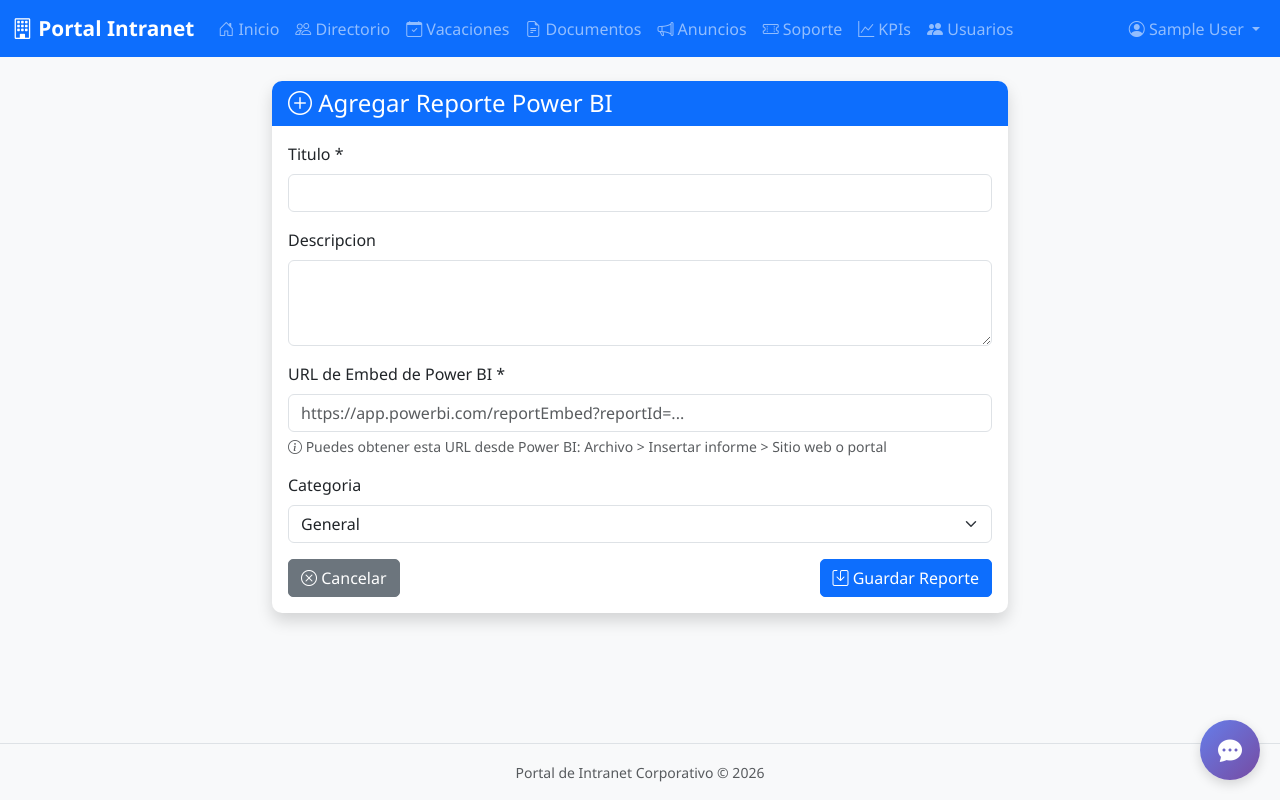
After one commit to Walter102202/AIntranet, a Flask app: page /kpis/create in a window 1280 px wide. The commit adds this page. Run offline with Flask 3, Linux system fonts and the light colour scheme; the visitor is signed in with stand-in values (Sample User, id 1); data that the repository does not hold is empty.

Commit message:
Add KPIs module for Power BI reports integration
- New module to embed and display Power BI reports in the intranet
- CRUD operations for reports (admin only)
- Full screen view capability for reports
- Categories: general, ventas, finanzas, operaciones, rrhh, marketing
- Added navbar link for KPIs section

```diff
--- a/app.py
+++ b/app.py
@@ -21,6 +21,7 @@ from modules.documents import documents_bp
 from modules.announcements import announcements_bp
 from modules.tickets import tickets_bp
 from modules.chatbot import chatbot_bp
+from modules.kpis import kpis_bp
 
 # Crear aplicación
 app = Flask(__name__)
@@ -35,6 +36,7 @@ app.register_blueprint(documents_bp)
 app.register_blueprint(announcements_bp)
 app.register_blueprint(tickets_bp)
 app.register_blueprint(chatbot_bp)
+app.register_blueprint(kpis_bp)
 
 
 @app.route('/')
--- /dev/null
+++ b/modules/kpis/__init__.py
@@ -0,0 +1,5 @@
+from flask import Blueprint
+
+kpis_bp = Blueprint('kpis', __name__, url_prefix='/kpis')
+
+from . import routes
--- /dev/null
+++ b/modules/kpis/routes.py
@@ -0,0 +1,101 @@
+"""
+Rutas del módulo de KPIs con Power BI
+"""
+from flask import render_template, request, redirect, url_for, flash, session
+from modules.kpis import kpis_bp
+from modules.auth.routes import login_required
+from models import PowerBIReport
+
+
+@kpis_bp.route('/')
+@login_required
+def index():
+    """Lista de reportes de Power BI"""
+    reports = PowerBIReport.get_all()
+    return render_template('kpis/index.html', reports=reports)
+
+
+@kpis_bp.route('/view/<int:report_id>')
+@login_required
+def view(report_id):
+    """Ver un reporte específico en pantalla completa"""
+    report = PowerBIReport.get_by_id(report_id)
+    if not report:
+        flash('Reporte no encontrado', 'danger')
+        return redirect(url_for('kpis.index'))
+    return render_template('kpis/view.html', report=report)
+
+
+@kpis_bp.route('/create', methods=['GET', 'POST'])
+@login_required
+def create():
+    """Crear un nuevo reporte de Power BI (solo admin)"""
+    if session.get('rol') != 'admin':
+        flash('No tienes permisos para crear reportes', 'danger')
+        return redirect(url_for('kpis.index'))
+
+    if request.method == 'POST':
+        titulo = request.form.get('titulo', '').strip()
+        descripcion = request.form.get('descripcion', '').strip()
+        embed_url = request.form.get('embed_url', '').strip()
+        categoria = request.form.get('categoria', 'general')
+
+        if not titulo or not embed_url:
+            flash('Título y URL de embed son requeridos', 'danger')
+            return render_template('kpis/create.html')
+
+        PowerBIReport.create(
+            titulo=titulo,
+            descripcion=descripcion,
+            embed_url=embed_url,
+            categoria=categoria,
+            creado_por=session['user_id']
+        )
+        flash('Reporte creado exitosamente', 'success')
+        return redirect(url_for('kpis.index'))
+
+    return render_template('kpis/create.html')
+
+
+@kpis_bp.route('/edit/<int:report_id>', methods=['GET', 'POST'])
+@login_required
+def edit(report_id):
+    """Editar un reporte existente (solo admin)"""
+    if session.get('rol') != 'admin':
+        flash('No tienes permisos para editar reportes', 'danger')
+        return redirect(url_for('kpis.index'))
+
+    report = PowerBIReport.get_by_id(report_id)
+    if not report:
+        flash('Reporte no encontrado', 'danger')
+        return redirect(url_for('kpis.index'))
+
+    if request.method == 'POST':
+        titulo = request.form.get('titulo', '').strip()
+        descripcion = request.form.get('descripcion', '').strip()
+        embed_url = request.form.get('embed_url', '').strip()
+        categoria = request.form.get('categoria', 'general')
+        activo = request.form.get('activo') == 'on'
+
+        if not titulo or not embed_url:
+            flash('Título y URL de embed son requeridos', 'danger')
+            return render_template('kpis/edit.html', report=report)
+
+        PowerBIReport.update(report_id, titulo, descripcion, embed_url, categoria, activo)
+        flash('Reporte actualizado exitosamente', 'success')
+        return redirect(url_for('kpis.index'))
+
+    return render_template('kpis/edit.html', report=report)
+
+
+@kpis_bp.route('/delete/<int:report_id>', methods=['POST'])
+@login_required
+def delete(report_id):
+    """Eliminar un reporte (solo admin)"""
+    if session.get('rol') != 'admin':
+        flash('No tienes permisos para eliminar reportes', 'danger')
+        return redirect(url_for('kpis.index'))
+
+    PowerBIReport.delete(report_id)
+    flash('Reporte eliminado', 'success')
+    return redirect(url_for('kpis.index'))
--- /dev/null
+++ b/sql/powerbi_reports.sql
@@ -0,0 +1,16 @@
+-- Tabla para reportes de Power BI
+CREATE TABLE IF NOT EXISTS powerbi_reports (
+    id INT AUTO_INCREMENT PRIMARY KEY,
+    titulo VARCHAR(255) NOT NULL,
+    descripcion TEXT,
+    embed_url TEXT NOT NULL,
+    categoria ENUM('general', 'ventas', 'finanzas', 'operaciones', 'rrhh', 'marketing') DEFAULT 'general',
+    creado_por INT,
+    fecha_creacion TIMESTAMP DEFAULT CURRENT_TIMESTAMP,
+    activo BOOLEAN DEFAULT TRUE,
+    FOREIGN KEY (creado_por) REFERENCES usuarios(id) ON DELETE SET NULL
+);
+
+-- Indice para busquedas por categoria
+CREATE INDEX idx_powerbi_categoria ON powerbi_reports(categoria);
+CREATE INDEX idx_powerbi_activo ON powerbi_reports(activo);
--- a/templates/base.html
+++ b/templates/base.html
@@ -52,6 +52,11 @@
                     <li class="nav-item">
                         <a class="nav-link" href="{{ url_for('tickets.index') }}">
                             <i class="bi bi-ticket-perforated"></i> Soporte
+                        </a>
+                    </li>
+                    <li class="nav-item">
+                        <a class="nav-link" href="{{ url_for('kpis.index') }}">
+                            <i class="bi bi-graph-up"></i> KPIs
                         </a>
                     </li>
                     {% if session.get('rol') == 'admin' %}
--- /dev/null
+++ b/templates/kpis/create.html
@@ -0,0 +1,61 @@
+{% extends "base.html" %}
+
+{% block title %}Agregar Reporte Power BI{% endblock %}
+
+{% block content %}
+<div class="container">
+    <div class="row justify-content-center">
+        <div class="col-md-8">
+            <div class="card shadow">
+                <div class="card-header bg-primary text-white">
+                    <h4 class="mb-0"><i class="bi bi-plus-circle"></i> Agregar Reporte Power BI</h4>
+                </div>
+                <div class="card-body">
+                    <form method="POST">
+                        <div class="mb-3">
+                            <label for="titulo" class="form-label">Titulo *</label>
+                            <input type="text" class="form-control" id="titulo" name="titulo" required>
+                        </div>
+
+                        <div class="mb-3">
+                            <label for="descripcion" class="form-label">Descripcion</label>
+                            <textarea class="form-control" id="descripcion" name="descripcion" rows="3"></textarea>
+                        </div>
+
+                        <div class="mb-3">
+                            <label for="embed_url" class="form-label">URL de Embed de Power BI *</label>
+                            <input type="url" class="form-control" id="embed_url" name="embed_url" required
+                                   placeholder="https://app.powerbi.com/reportEmbed?reportId=...">
+                            <div class="form-text">
+                                <i class="bi bi-info-circle"></i> Puedes obtener esta URL desde Power BI:
+                                Archivo > Insertar informe > Sitio web o portal
+                            </div>
+                        </div>
+
+                        <div class="mb-3">
+                            <label for="categoria" class="form-label">Categoria</label>
+                            <select class="form-select" id="categoria" name="categoria">
+                                <option value="general">General</option>
+                                <option value="ventas">Ventas</option>
+                                <option value="finanzas">Finanzas</option>
+                                <option value="operaciones">Operaciones</option>
+                                <option value="rrhh">Recursos Humanos</option>
+                                <option value="marketing">Marketing</option>
+                            </select>
+                        </div>
+
+                        <div class="d-flex justify-content-between">
+                            <a href="{{ url_for('kpis.index') }}" class="btn btn-secondary">
+                                <i class="bi bi-x-circle"></i> Cancelar
+                            </a>
+                            <button type="submit" class="btn btn-primary">
+                                <i class="bi bi-save"></i> Guardar Reporte
+                            </button>
+                        </div>
+                    </form>
+                </div>
+            </div>
+        </div>
+    </div>
+</div>
+{% endblock %}
```
Also changed, not shown: models.py (+53 -0 lines), templates/kpis/edit.html (added, +64 -0 lines), templates/kpis/index.html (added, +65 -0 lines), templates/kpis/view.html (added, +72 -0 lines).
